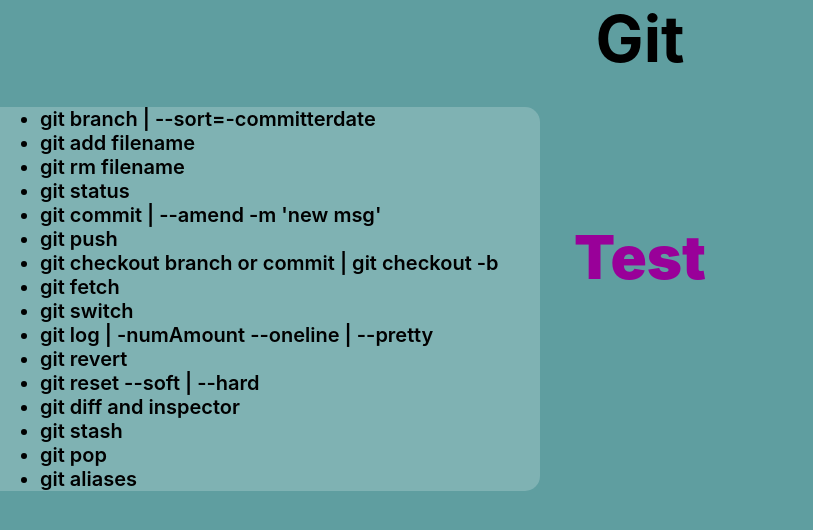
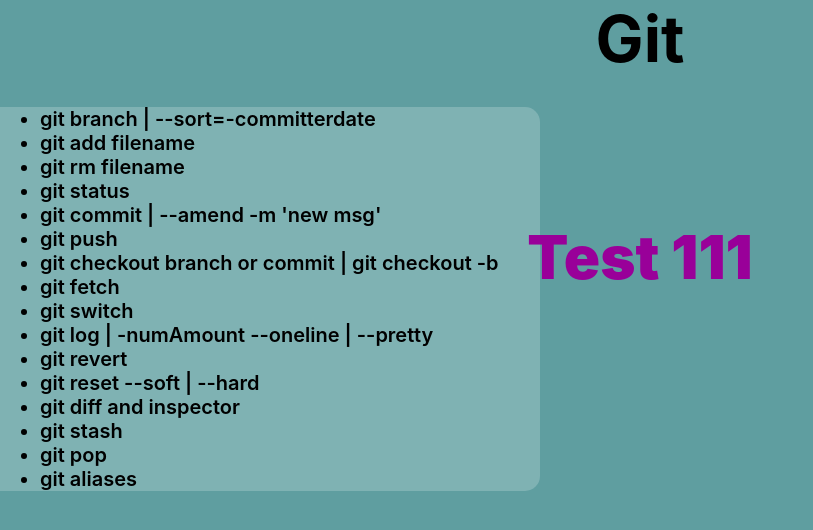
Before and after one commit to MichaelWhitt/git-brownbag, a React (Create React App) app: page / in a window 1280 px wide. Shown: the top 530 px of the page, without its empty margins (0-813 px from the left). Built offline with nearby package versions, Linux system fonts and the light colour scheme.

Commit message:
testing merge 1

```diff
--- a/src/Test.js
+++ b/src/Test.js
@@ -1,7 +1,7 @@
 const Test = () => {
   return (
     <div style={{fontSize: 60, fontWeight: 1000, color: '#909'}}>
-      Test
+      Test 111
     </div>
   )
 }
```
